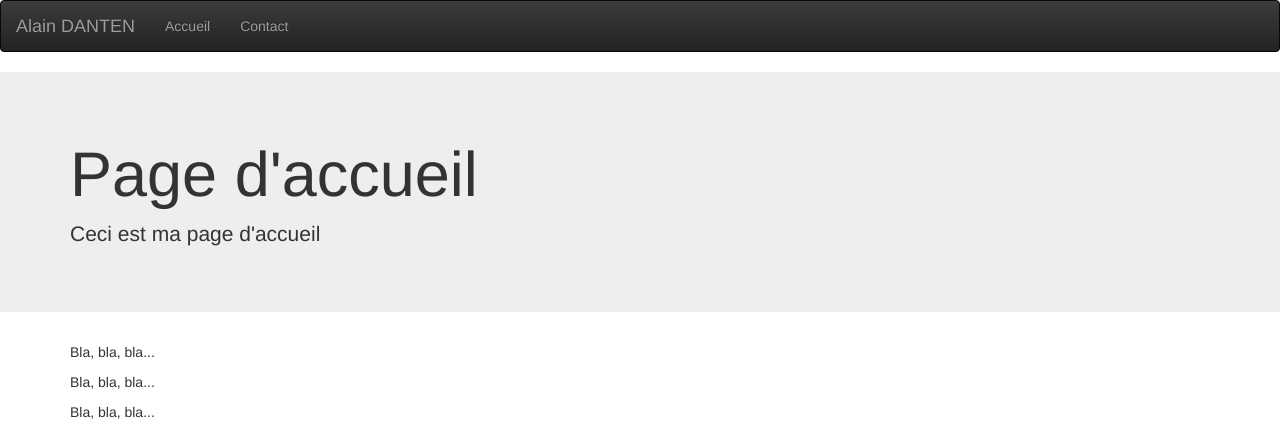
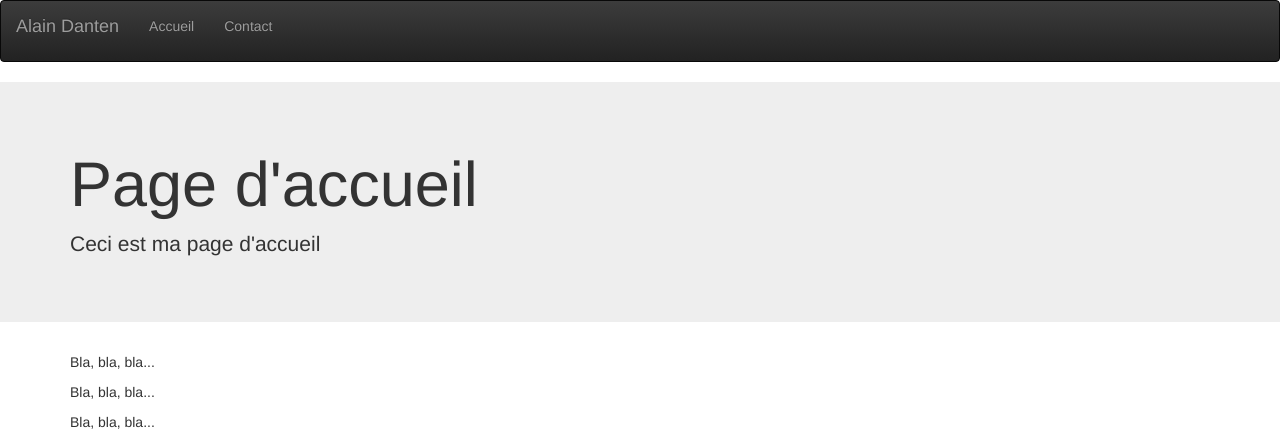
Before and after one commit to aulax98/Codeigniter, a CodeIgniter app: page /CodeIgniter/index.php/site/index in a window 1280 px wide. Shown: the top 429 px of the page. Run offline with CodeIgniter, Linux system fonts and the light colour scheme; some libraries are stand-ins or nearby versions.

Commit message:
Seventh commit

```diff
--- a/application/views/common/header.php
+++ b/application/views/common/header.php
@@ -1,5 +1,6 @@
 <!DOCTYPE html>
 <html>
+
 <head>
   <meta charset="UTF-8">
   <meta http-equiv="X-UA-Compatible" content="IE=edge">
@@ -15,18 +16,18 @@
   <script src="https://maxcdn.bootstrapcdn.com/bootstrap/3.3.7/js/bootstrap.min.js" integrity="sha384-Tc5IQib027qvyjSMfHjOMaLkfuWVxZxUPnCJA7l2mCWNIpG9mGCD8wGNIcPD7Txa" crossorigin="anonymous"></script>
   <script src="<?= base_url('js/jquery-2.1.4.min.js'); ?>"></script>
 </head>
+
 <body>
   <nav class="navbar navbar-inverse">
     <div class="container-fluid">
       <div class="navbar-header">
-          <button type="button" class="navbar-toggle collapsed" data-toggle="collapse"
-                  data-target="#main_nav" aria-expanded="false">
+        <button type="button" class="navbar-toggle collapsed" data-toggle="collapse" data-target="#main_nav" aria-expanded="false">
           <span class="sr-only">Toggle navigation</span>
           <span class="icon-bar"></span>
           <span class="icon-bar"></span>
           <span class="icon-bar"></span>
         </button>
-          <a class="navbar-brand" href='<?= anchor('index', "Accueil") ?>'>Alain DANTEN</a>
+        <p class="navbar-brand">Alain Danten</>
       </div>
       <div class="collapse navbar-collapse" id="main_nav">
         <ul class="nav navbar-nav">
```
Lines whose indentation alone changed are shown as unchanged.
